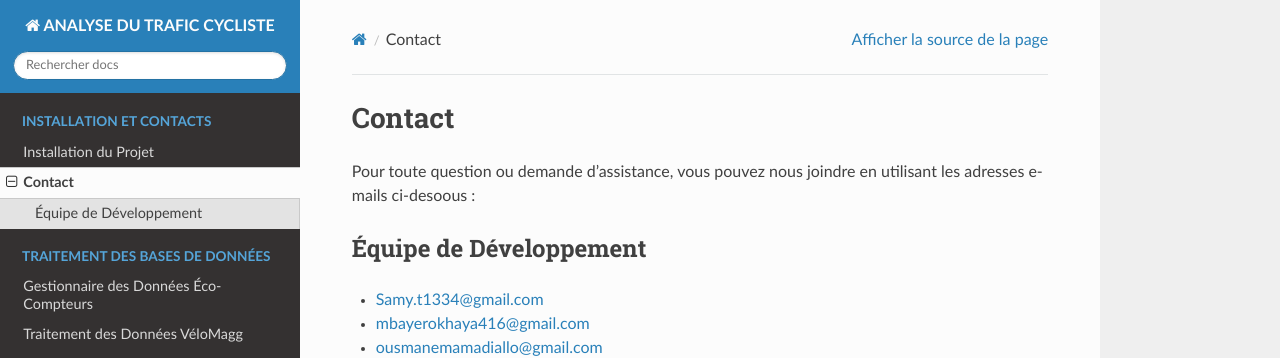
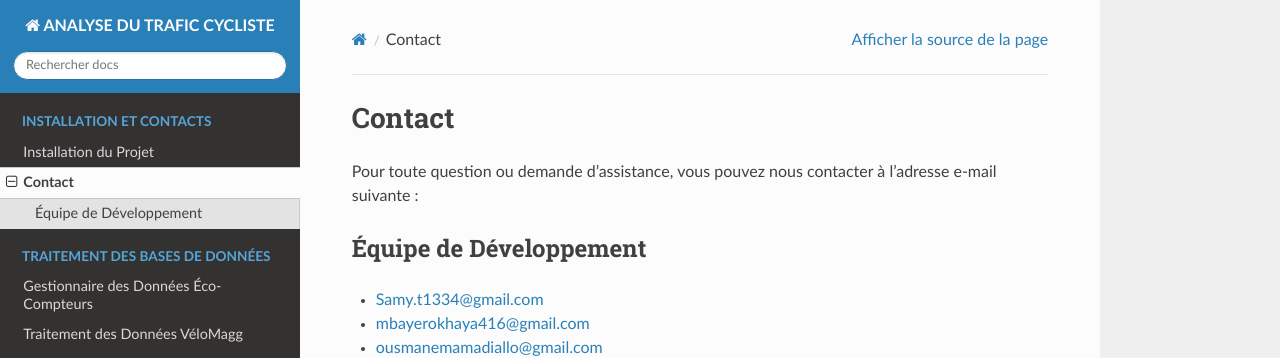
Before and after one commit to rokhayambaye/PROJET_2024, a Sphinx documentation site: the page built from source/installer/contacts.rst, in a window 1280 px wide. Shown: the top 358 px of the page. Built offline with Sphinx 7.4.7 and the Read the Docs theme 3.1.0, drawn with Linux system fonts in a browser that asks for light colours.

Commit message:
rectification

```diff
--- a/source/installer/contacts.rst
+++ b/source/installer/contacts.rst
@@ -1,7 +1,7 @@
 Contact
 =======
 
-Pour toute question ou demande d'assistance, vous pouvez nous joindre en utilisant les adresses e-mails ci-desoous :
+Pour toute question ou demande d'assistance, vous pouvez nous contacter à l'adresse e-mail suivante :
 
 Équipe de Développement
 -----------------------
```
